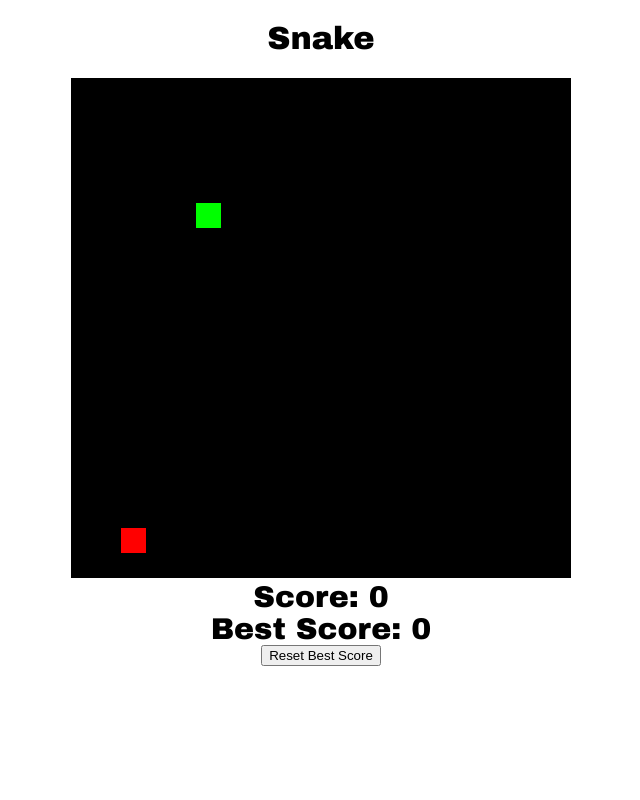
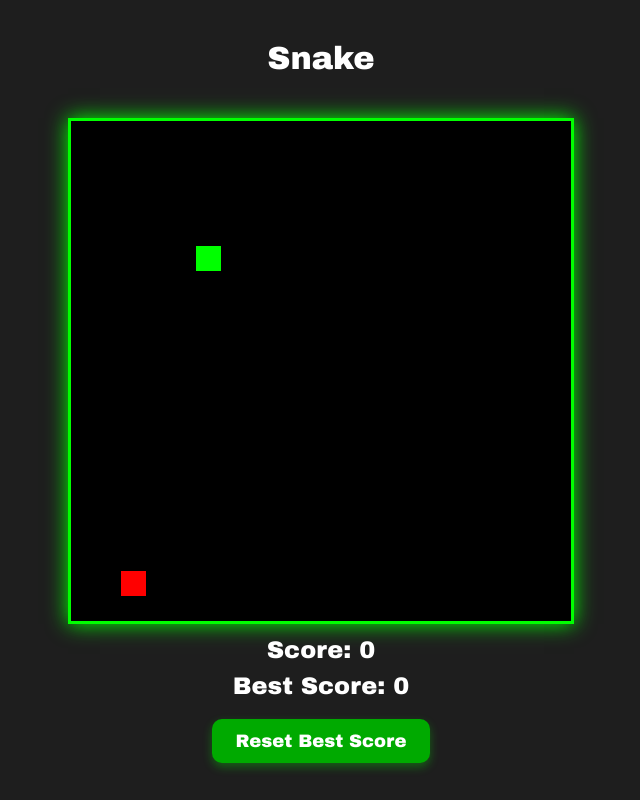
Before and after one commit to jjsnot/snake, a plain HTML site: page src/index.html in a window 1280 px wide. Shown: the whole page, without its empty margins (319-959 px from the left). Drawn offline with Linux system fonts and the light colour scheme.

Commit message:
CSS upgrade and bug fix

```diff
--- a/src/snake.css
+++ b/src/snake.css
@@ -1,9 +1,45 @@
-body{
-    font-family: "Arial Black";
+body {
+    font-family: "Arial Black", sans-serif;
     text-align: center;
+    background-color: #1e1e1e;
+    color: #ffffff;
+    margin: 0;
+    padding: 20px;
 }
-div{
-    font-size: 30px;
-    font-family: "Arial Black";
-    text-align: center;
+
+div {
+    font-size: 24px;
+    margin: 10px;
 }
+
+#board {
+    border: 3px solid #00ff00;
+    background-color: #000000;
+    margin-top: 20px;
+    box-shadow: 0 0 20px #00ff00;
+}
+
+button {
+    font-size: 18px;
+    font-weight: bold;
+    font-family: "Arial Black", sans-serif;
+    background-color: #00aa00;
+    color: white;
+    border: none;
+    padding: 12px 24px;
+    margin: 10px;
+    border-radius: 10px;
+    cursor: pointer;
+    box-shadow: 0 4px 10px rgba(0, 255, 0, 0.3);
+    transition: background-color 0.3s, transform 0.2s;
+}
+
+button:hover {
+    background-color: #00ff00;
+    transform: scale(1.05);
+}
+
+button:active {
+    background-color: #009900;
+    transform: scale(0.98);
+}
--- a/src/snake.js
+++ b/src/snake.js
@@ -48,7 +48,7 @@ window.onload = function () {
 
     placeFood()
     bestScoreDisplay.textContent = bestScore;
-    document.addEventListener("keyup" , ChangeDirection);
+    document.addEventListener("keydown" , ChangeDirection , {passive : false});
     //update();
     setInterval(update , 1000/10)
 }
@@ -115,6 +115,7 @@ function update(){
 }
 
 function ChangeDirection(e){
+    e.preventDefault();
     if(e.code == "ArrowUp" && velocityY != 1){
         velocityX = 0;
         velocityY = -1;
```
